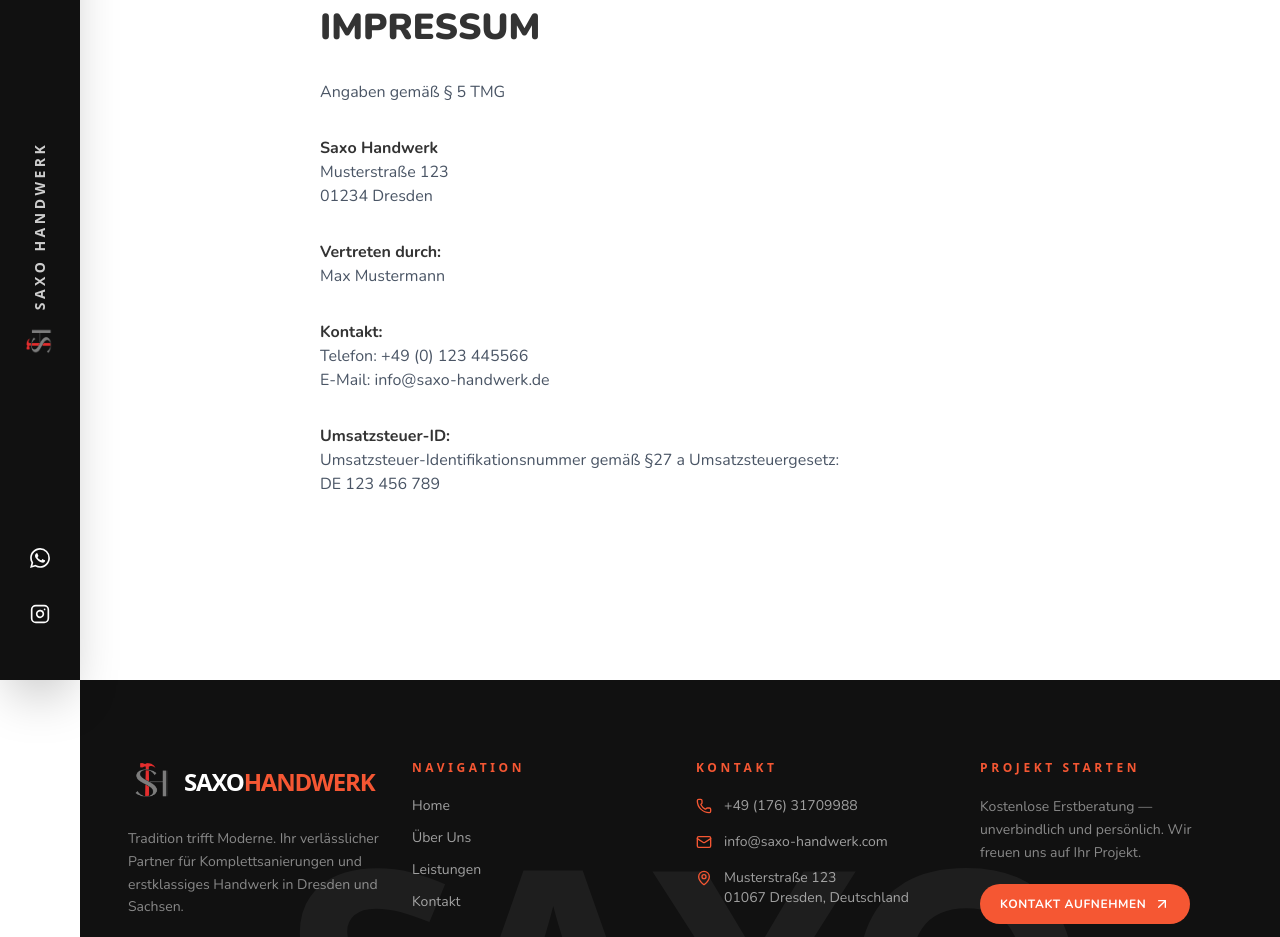
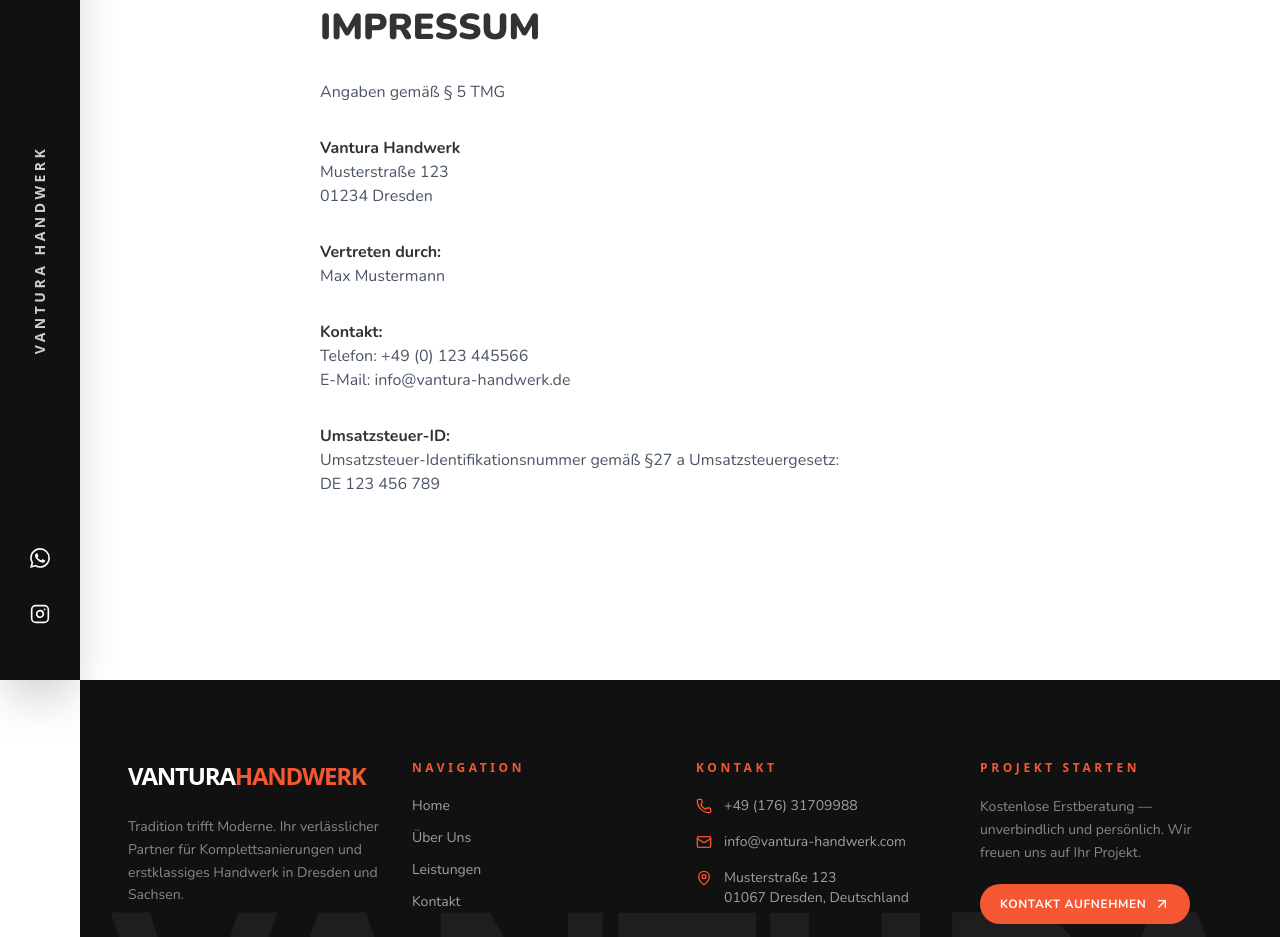
Before and after one commit to ViktorGladkich/saxo-handwerk, a Next.js app: page /impressum in a window 1280 px wide. Shown: the part 120-1057 px from the top of the page. Built offline with nearby package versions, Linux system fonts and the light colour scheme.

Commit message:
Update logo and name firma

```diff
--- a/package.json
+++ b/package.json
@@ -1,5 +1,5 @@
 {
-  "name": "saxo-handwerk",
+  "name": "vantura-handwerk",
   "version": "0.1.0",
   "private": true,
   "scripts": {
--- a/src/app/impressum/page.tsx
+++ b/src/app/impressum/page.tsx
@@ -8,7 +8,7 @@ export default function ImpressumPage() {
         <div className="prose prose-lg text-gray-600 font-sans">
           <p>Angaben gemäß § 5 TMG</p>
 
-          <h3 className="text-[#333] font-bold mt-8">Saxo Handwerk</h3>
+          <h3 className="text-[#333] font-bold mt-8">Vantura Handwerk</h3>
           <p>
             Musterstraße 123
             <br />
@@ -22,7 +22,7 @@ export default function ImpressumPage() {
           <p>
             Telefon: +49 (0) 123 445566
             <br />
-            E-Mail: info@saxo-handwerk.de
+            E-Mail: info@vantura-handwerk.de
           </p>
 
           <h3 className="text-[#333] font-bold mt-8">Umsatzsteuer-ID:</h3>
--- a/src/app/layout.tsx
+++ b/src/app/layout.tsx
@@ -13,7 +13,7 @@ const nunito = Nunito({
 });
 
 export const metadata: Metadata = {
-  title: "Saxo Handwerk - Professional Renovation & Construction in Saxony",
+  title: "VANTURA Handwerk - Professional Renovation & Construction in Saxony",
   description:
     "Expert door and window replacement, bathroom renovation, flooring, interior fit-out, and more in Saxony. Quality craftsmanship from a single source.",
 };
--- a/src/components/home/ContactSection.tsx
+++ b/src/components/home/ContactSection.tsx
@@ -92,7 +92,7 @@ export const ContactSection = () => {
                     E-Mail
                   </h4>
                   <p className="font-sans text-gray-400">
-                    kontakt@saxo-handwerk.de
+                    kontakt@vantura-handwerk.de
                   </p>
                   <p className="text-sm text-gray-500">
                     Wir antworten in der Regel innerhalb von 24h.
--- a/src/components/home/FAQ.tsx
+++ b/src/components/home/FAQ.tsx
@@ -32,7 +32,7 @@ const StickyCorner = ({
 // FAQ Data
 const faqs = [
   {
-    question: "Welche Leistungen bietet Saxo Handwerk genau an?",
+    question: "Welche Leistungen bietet Vantura Handwerk genau an?",
     answer:
       "Wir sind Ihr komplettanbieter für Sanierungen und Renovierungen. Unser Spektrum reicht vom Trockenbau und Innenausbau über Bodenverlegung und Fliesenarbeiten bis hin zu Fassadengestaltung und dem Einbau von Fenstern & Türen. Alles aus einer Hand.",
   },
--- a/src/components/home/Hero.tsx
+++ b/src/components/home/Hero.tsx
@@ -57,7 +57,7 @@ export const Hero = () => {
               {/* Headline */}
               <div className="relative">
                 <h1 className="text-[6vw] font-sans font-black leading-[0.85] tracking-tighter text-black uppercase">
-                  Saxo
+                  Vantura
                   <br />
                   <span className="text-[#f55733]">Handwerk</span>
                 </h1>
@@ -219,7 +219,7 @@ export const Hero = () => {
 
               {/* Headline */}
               <h1 className="text-5xl font-sans font-black leading-[0.9] tracking-tighter text-black uppercase">
-                Saxo
+                Vantura
                 <br />
                 <span className="text-[#f55733]">Handwerk</span>
               </h1>
--- a/src/components/home/JourneySection.tsx
+++ b/src/components/home/JourneySection.tsx
@@ -17,7 +17,7 @@ const MILESTONES = [
     year: "2016",
     title: "Gründung",
     description:
-      "SaxoHandwerk wurde in Dresden gegründet — mit einer klaren Vision: Handwerk auf höchstem Niveau.",
+      "VanturaHandwerk wurde in Dresden gegründet — mit einer klaren Vision: Handwerk auf höchstem Niveau.",
     icon: MapPin,
     accent: "#f55733",
   },
@@ -234,7 +234,7 @@ export const JourneySection = () => {
                 die Generationen überdauert.&rdquo;
               </p>
               <span className="text-white/30 font-sans font-bold text-sm mt-4 block uppercase tracking-wider">
-                — SaxoHandwerk Team
+                — VanturaHandwerk Team
               </span>
             </motion.div>
           </div>
--- a/src/components/home/WhyUsSection.tsx
+++ b/src/components/home/WhyUsSection.tsx
@@ -139,7 +139,7 @@ export const WhyUsSection = () => {
           className="text-center mb-16 md:mb-24"
         >
           <span className="text-[#f55733] font-bold font-sans uppercase tracking-[0.3em] text-sm">
-            Warum SaxoHandwerk
+            Warum VanturaHandwerk
           </span>
           <h2 className="text-4xl md:text-7xl font-black font-sans text-[#111] uppercase tracking-tighter mt-4 leading-[0.9]">
             6 Gründe für
@@ -231,7 +231,7 @@ export const WhyUsSection = () => {
             <div className="relative h-[250px] md:h-full min-h-[250px]">
               <Image
                 src="/images/cta_consultation.png"
-                alt="SaxoHandwerk Beratung"
+                alt="VanturaHandwerk Beratung"
                 fill
                 className="object-cover"
               />
--- a/src/components/layout/Footer.tsx
+++ b/src/components/layout/Footer.tsx
@@ -19,8 +19,8 @@ export const Footer = () => {
     <footer className="relative bg-[#111111] text-white overflow-hidden">
       {/* Large background brand text */}
       <div className="absolute bottom-0 left-0 w-full pointer-events-none select-none z-0 flex justify-between px-4">
-        <span className="text-[25vw] font-black uppercase tracking-tighter text-white opacity-5 leading-none w-full text-center">
-          SAXO
+        <span className="text-[18vw] md:text-[20vw] font-black uppercase tracking-tighter text-white opacity-5 leading-none w-full text-center">
+          VANTURA
         </span>
       </div>
 
@@ -30,15 +30,8 @@ export const Footer = () => {
           {/* Col 1: Brand & Tagline */}
           <div className="lg:col-span-1 flex flex-col gap-6">
             <Link href="/" className="flex items-center gap-3 w-fit">
-              <Image
-                src="/saho-logo.png"
-                alt="SaxoHandwerk Logo"
-                width={44}
-                height={44}
-                className="object-contain"
-              />
               <span className="text-2xl font-black uppercase tracking-tighter">
-                Saxo<span className="text-[#f55733]">Handwerk</span>
+                Vantura<span className="text-[#f55733]">Handwerk</span>
               </span>
             </Link>
             <p className="text-white/50 font-sans text-sm leading-relaxed max-w-xs">
@@ -109,11 +102,11 @@ export const Footer = () => {
                 +49 (176) 31709988
               </a>
               <a
-                href="mailto:kontakt@saxo-handwerk.de"
+                href="mailto:kontakt@vantura-handwerk.de"
                 className="flex items-center gap-3 text-white/60 hover:text-white transition-colors font-sans text-sm w-fit"
               >
                 <Mail className="h-4 w-4 text-[#f55733] shrink-0" />
-                info@saxo-handwerk.com
+                info@vantura-handwerk.com
               </a>
               <div className="flex items-start gap-3 text-white/60 font-sans text-sm">
                 <MapPin className="h-4 w-4 text-[#f55733] shrink-0 mt-0.5" />
@@ -151,7 +144,7 @@ export const Footer = () => {
         {/* Bottom Bar */}
         <div className="py-8 flex flex-col md:flex-row justify-between items-center gap-4">
           <p className="text-white/30 font-sans text-xs">
-            &copy; {new Date().getFullYear()} SaxoHandwerk. Alle Rechte
+            &copy; {new Date().getFullYear()} VanturaHandwerk. Alle Rechte
             vorbehalten.
           </p>
 
--- a/src/components/layout/Sidebar.tsx
+++ b/src/components/layout/Sidebar.tsx
@@ -57,16 +57,8 @@ export const Sidebar = () => {
           {/* Vertical Brand */}
           <div className="relative w-full h-full flex items-center justify-center">
             <div className="transform -rotate-90 flex items-center gap-4 origin-center">
-              <div className="relative w-8 h-8 shrink-0">
-                <Image
-                  src="/saho-logo.png"
-                  alt="Saxo Handwerk"
-                  fill
-                  className="object-contain" // White logo? If it's black it might be invisible on dark bg. Assuming logo is fine.
-                />
-              </div>
               <span className="text-[#fcfcfc] font-bold text-sm tracking-[0.25em] whitespace-nowrap opacity-80 hover:opacity-100 transition-opacity select-none cursor-default">
-                SAXO HANDWERK
+                VANTURA HANDWERK
               </span>
             </div>
           </div>
@@ -125,15 +117,8 @@ export const Sidebar = () => {
             >
               {/* Drawer Header */}
               <div className="flex items-center gap-3 px-8 py-8 border-b border-[#cfcfcf]">
-                <Image
-                  src="/saho-logo.png"
-                  alt="Saxo Handwerk"
-                  width={50}
-                  height={50}
-                  className="object-contain"
-                />
                 <span className="text-2xl font-black uppercase tracking-tighter text-[#333]">
-                  Saxo<span className="text-[#f55733]">Handwerk</span>
+                  Vantura<span className="text-[#f55733]">Handwerk</span>
                 </span>
               </div>
 
--- a/src/components/layout/TopNav.tsx
+++ b/src/components/layout/TopNav.tsx
@@ -31,15 +31,7 @@ export const TopNav = () => {
           href="/"
           onClick={() => setIsOpen(false)}
           className="flex items-center"
-        >
-          <Image
-            src="/saho-logo.png"
-            alt="Saxo Handwerk Logo"
-            width={40}
-            height={40}
-            className="object-contain"
-          />
-        </Link>
+        ></Link>
 
         {/* Animated Hamburger Button */}
         <button
```
Also changed, not shown: 1 other file (tests, documents, lock files or other folders).
